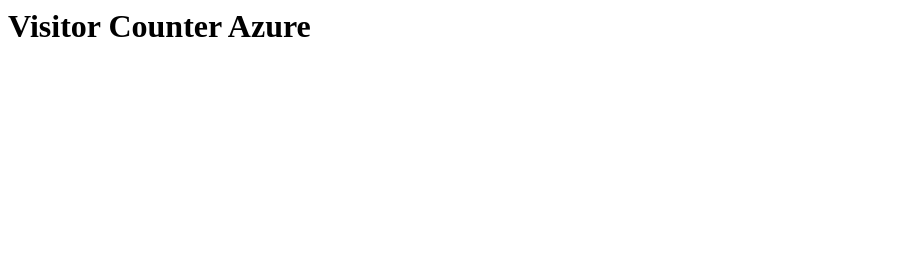
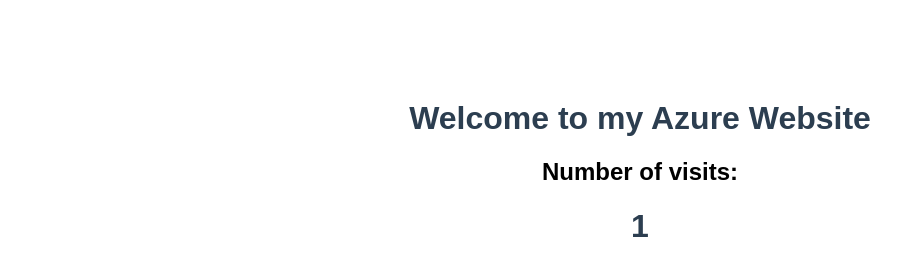
Before and after one commit to Ima-Ne04/github-actions-azure-project, a website: page index.html in a window 1280 px wide. Shown: the whole page, without its empty margins (0-923 px from the left). Drawn offline with Linux system fonts and the light colour scheme.

Commit message:
Update index.html

```diff
--- a/index.html
+++ b/index.html
@@ -1 +1,42 @@
-<h1>Visitor Counter Azure</h1>
+<!DOCTYPE html>
+<html>
+<head>
+<title>Visit Counter</title>
+<style>
+body{
+font-family: Arial;
+text-align:center;
+margin-top:100px;
+}
+h1{
+color:#2c3e50;
+}
+</style>
+</head>
+
+<body>
+
+<h1>Welcome to my Azure Website</h1>
+
+<h2>Number of visits:</h2>
+
+<h1 id="counter">0</h1>
+
+<script>
+
+let count = localStorage.getItem("visits");
+
+if(count == null){
+count = 0;
+}
+
+count++;
+
+localStorage.setItem("visits",count);
+
+document.getElementById("counter").innerText = count;
+
+</script>
+
+</body>
+</html>
```
